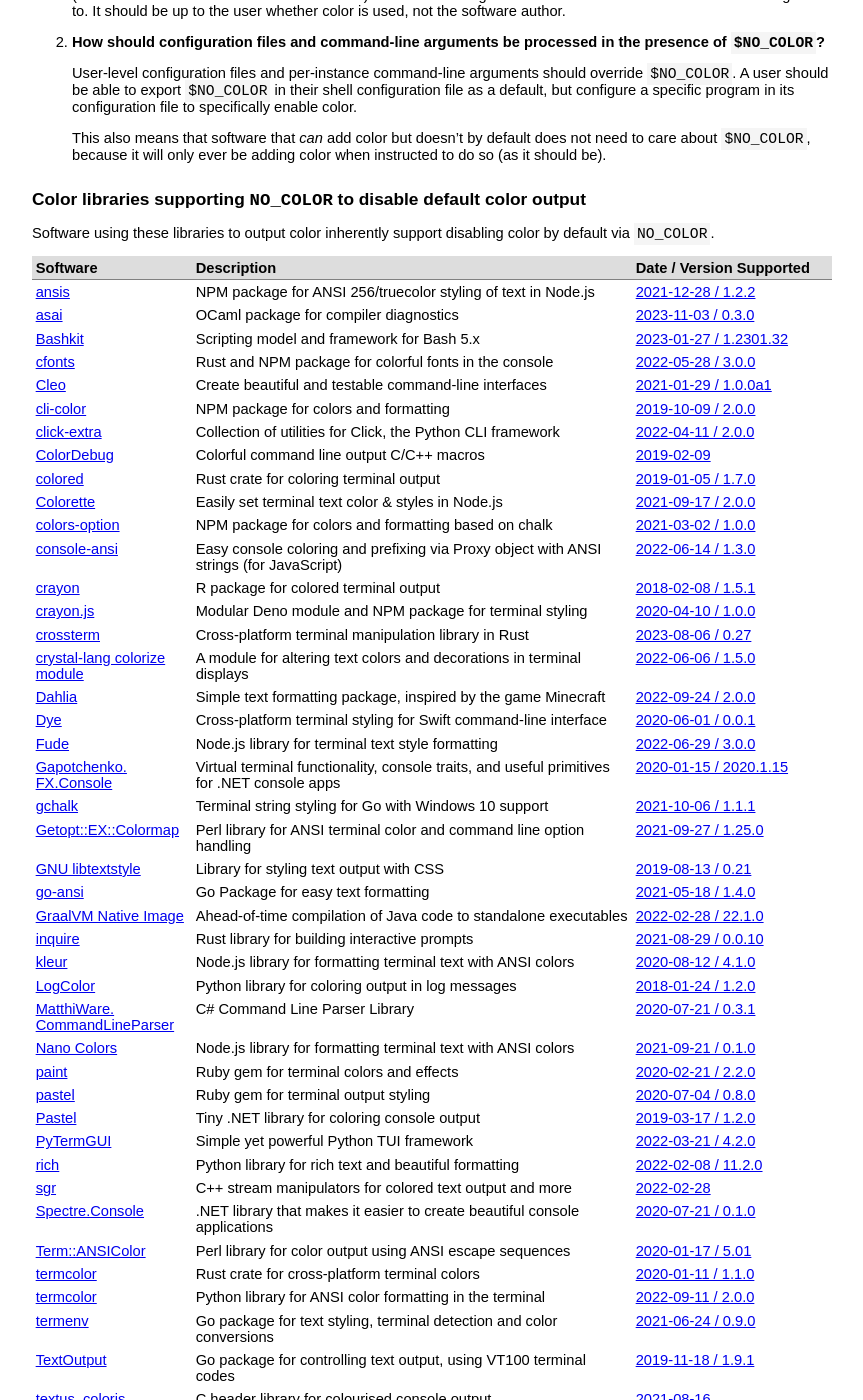
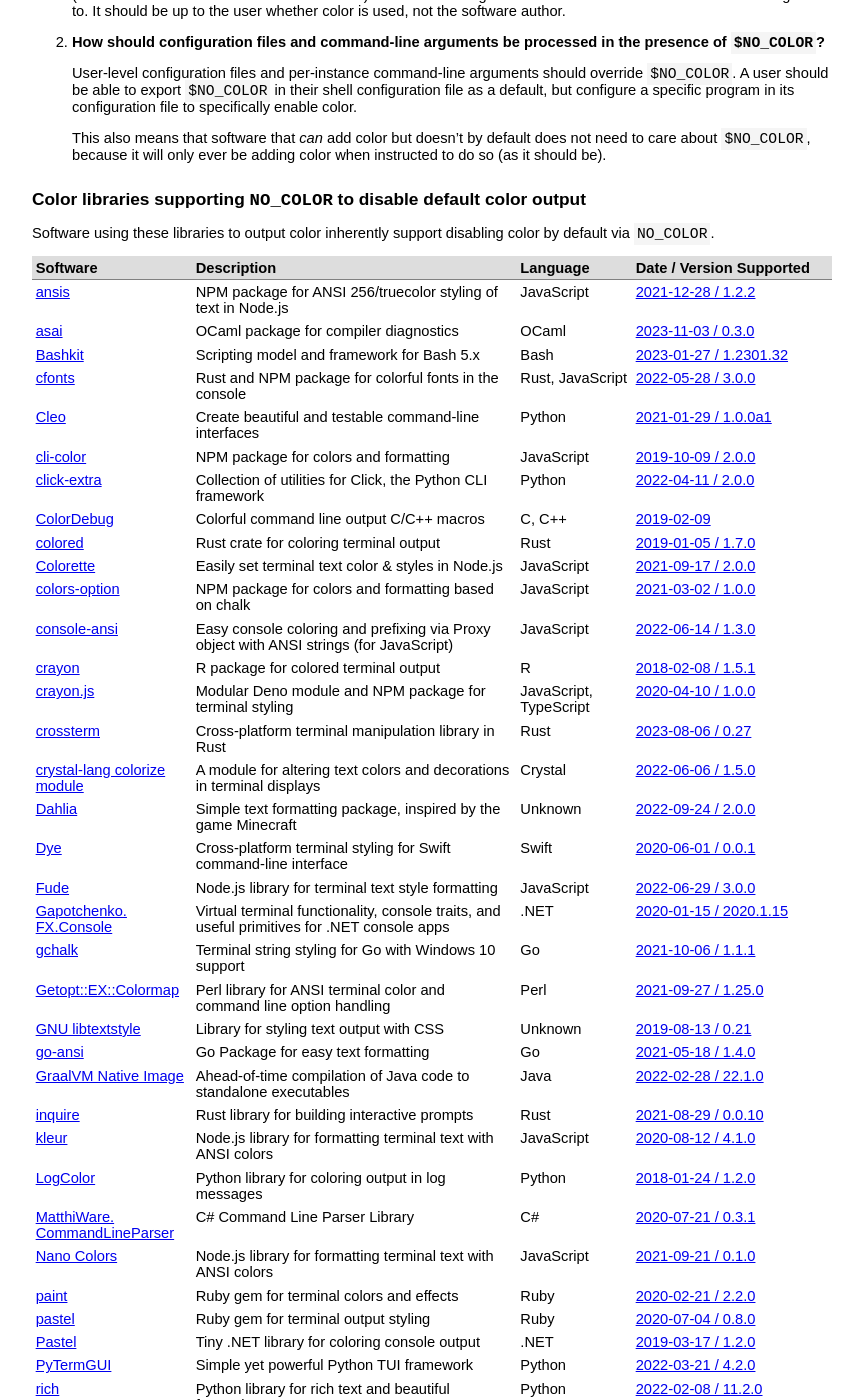
Before and after one commit to jcs/no_color, a Jekyll site: the page built from index.md, in a window 1280 px wide and 1400 px high, scrolled down 922 px. Shown: the whole window, without its empty margins (208-1071 px from the left). Built offline with Jekyll 4.4.1, drawn with Linux system fonts in a browser that asks for light colours; our own code applies the rules of GitHub Pages for plain Markdown files; some of the changed text lies outside the part shown.

Commit message:
Add new Language column to library list

```diff
--- a/index.md
+++ b/index.md
@@ -87,53 +87,53 @@ in the presence of `$NO_COLOR`?**
 Software using these libraries to output color inherently support disabling
 color by default via `NO_COLOR`.
 
-| Software | Description | Date / Version Supported |
-|:-|:-|:-|
-| [ansis](https://github.com/webdiscus/ansis) | NPM package for ANSI 256/truecolor styling of text in Node.js | [2021-12-28 / 1.2.2](https://github.com/webdiscus/ansis/releases/tag/v1.2.2) |
-| [asai](https://github.com/RedPRL/asai) | OCaml package for compiler diagnostics | [2023-11-03 / 0.3.0](https://github.com/RedPRL/asai/releases/tag/0.3.0) |
-| [Bashkit](https://bashkit.wuage.io) | Scripting model and framework for Bash 5.x | [2023-01-27 / 1.2301.32](https://github.com/Wuageorg/bashkit/blob/e99a907f538db88cf8de1a354e5c87b21e27fcea/CHANGELOG.md) |
-| [cfonts](https://github.com/dominikwilkowski/cfonts) | Rust and NPM package for colorful fonts in the console | [2022-05-28 / 3.0.0](https://github.com/dominikwilkowski/cfonts/releases/tag/v3.0.0-nodejs) |
-| [Cleo](https://github.com/python-poetry/cleo) | Create beautiful and testable command-line interfaces | [2021-01-29 / 1.0.0a1](https://github.com/python-poetry/cleo/releases/tag/1.0.0a1) |
-| [cli-color](https://github.com/medikoo/cli-color) | NPM package for colors and formatting | [2019-10-09 / 2.0.0](https://github.com/medikoo/cli-color/releases/tag/v2.0.0) |
-| [click-extra](https://github.com/kdeldycke/click-extra) | Collection of utilities for Click, the Python CLI framework | [2022-04-11 / 2.0.0](https://github.com/kdeldycke/click-extra/blob/main/changelog.md#gh200-2022-04-11-comparev190v200) |
-| [ColorDebug](https://github.com/roboticslab-uc3m/color-debug) | Colorful command line output C/C++ macros | [2019-02-09](https://github.com/roboticslab-uc3m/color-debug/commit/2e2a5bf5a202228985612008967fb63ba8be53d8) |
-| [colored](https://github.com/mackwic/colored) | Rust crate for coloring terminal output | [2019-01-05 / 1.7.0](https://github.com/mackwic/colored/blob/master/CHANGELOG.md#170-january-2019) |
-| [Colorette](https://github.com/jorgebucaran/colorette) | Easily set terminal text color & styles in Node.js | [2021-09-17 / 2.0.0](https://github.com/jorgebucaran/colorette/releases/tag/2.0.0) |
-| [colors-option](https://github.com/ehmicky/colors-option) | NPM package for colors and formatting based on chalk | [2021-03-02 / 1.0.0](https://github.com/ehmicky/colors-option/blob/master/CHANGELOG.md#100) |
-| [console-ansi](https://github.com/dmnsgn/console-ansi) | Easy console coloring and prefixing via Proxy object with ANSI strings (for JavaScript) | [2022-06-14 / 1.3.0](https://github.com/dmnsgn/console-ansi/blob/main/CHANGELOG.md#130-2022-06-14) |
-| [crayon](https://github.com/r-lib/crayon) | R package for colored terminal output | [2018-02-08 / 1.5.1](https://github.com/r-lib/crayon/commit/700800135d04408bf1c99426b3fec9a4073b8a97) |
-| [crayon.js](https://github.com/crayon-js/crayon) | Modular Deno module and NPM package for terminal styling | [2020-04-10 / 1.0.0](https://github.com/crayon-js/crayon/commit/c7f8b1c4a1acecd93592bd330c04da70c0dc7051) |
-| [crossterm](https://github.com/crossterm-rs/crossterm) | Cross-platform terminal manipulation library in Rust | [2023-08-06 / 0.27](https://github.com/crossterm-rs/crossterm/releases/tag/0.27.0) |
-| [crystal-lang colorize module](https://crystal-lang.org/) | A module for altering text colors and decorations in terminal displays | [2022-06-06 / 1.5.0](https://github.com/crystal-lang/crystal/releases/tag/1.5.0) |
-| [Dahlia](https://github.com/trag1c/Dahlia) | Simple text formatting package, inspired by the game Minecraft | [2022-09-24 / 2.0.0](https://github.com/trag1c/Dahlia/commit/c90912d19c4e03bb8144cd2ddf4ba59499daae2d) |
-| [Dye](https://github.com/dduan/Dye) | Cross-platform terminal styling for Swift command-line interface | [2020-06-01 / 0.0.1](https://github.com/dduan/Dye/releases/tag/0.0.1) |
-| [Fude](https://github.com/msanguineti/fude) | Node.js library for terminal text style formatting | [2022-06-29 / 3.0.0](https://github.com/msanguineti/fude/releases/tag/v3.0.0) |
-| [Gapotchenko. FX.Console](https://github.com/gapotchenko/Gapotchenko.FX/tree/master/Source/Gapotchenko.FX.Console) | Virtual terminal functionality, console traits, and useful primitives for .NET console apps | [2020-01-15 / 2020.1.15](https://github.com/gapotchenko/Gapotchenko.FX/releases/tag/v2020.1.15) |
-| [gchalk](https://github.com/jwalton/gchalk) | Terminal string styling for Go with Windows 10 support | [2021-10-06 / 1.1.1](https://github.com/jwalton/gchalk/commit/f82cbdf7a0a48be8a91f9da03a253a7e47b5e40d) |
-| [Getopt::EX::Colormap](https://metacpan.org/release/Getopt-EX) | Perl library for ANSI terminal color and command line option handling | [2021-09-27 / 1.25.0](https://metacpan.org/changes/release/UTASHIRO/Getopt-EX-v1.25.0) |
-| [GNU libtextstyle](https://www.gnu.org/software/gettext/libtextstyle/manual/libtextstyle.html) | Library for styling text output with CSS | [2019-08-13 / 0.21](https://github.com/autotools-mirror/gettext/commit/7040b13946b3dce5fbe2be8ecfda11e03eed7028) |
-| [go-ansi](https://git.sr.ht/~mpldr/go-ansi/) | Go Package for easy text formatting | [2021-05-18 / 1.4.0](https://git.sr.ht/~mpldr/go-ansi/commit/5d3db1d715a4ab8b00dda60b9b87054a4146c1aa) |
-| [GraalVM Native Image](https://www.graalvm.org/native-image/) | Ahead-of-time compilation of Java code to standalone executables | [2022-02-28 / 22.1.0](https://github.com/oracle/graal/commit/20f912e13cd97c3c3b527522b194a61eac71a93b) |
-| [inquire](https://github.com/mikaelmello/inquire) | Rust library for building interactive prompts | [2021-08-29 / 0.0.10](https://github.com/mikaelmello/inquire/releases/tag/v0.0.10) |
-| [kleur](https://github.com/lukeed/kleur) | Node.js library for formatting terminal text with ANSI colors | [2020-08-12 / 4.1.0](https://github.com/lukeed/kleur/releases/tag/v4.1.0) |
-| [LogColor](https://github.com/induane/logcolor) | Python library for coloring output in log messages | [2018-01-24 / 1.2.0](https://github.com/induane/logcolor/commit/0092b0af2a1506eee2b0ca028b1cf51f78fc91fa) |
-| [MatthiWare. CommandLineParser](https://github.com/MatthiWare/CommandLineParser.Core) | C# Command Line Parser Library | [2020-07-21 / 0.3.1](https://github.com/MatthiWare/CommandLineParser.Core/commit/240154043afadee1a581866f537b22048d2f69bc) |
-| [Nano Colors](https://github.com/ai/nanocolors) | Node.js library for formatting terminal text with ANSI colors | [2021-09-21 / 0.1.0](https://github.com/ai/nanocolors/releases/tag/0.1.0) |
-| [paint](https://github.com/janlelis/paint) | Ruby gem for terminal colors and effects | [2020-02-21 / 2.2.0](https://github.com/janlelis/paint/tree/v2.2.0) |
-| [pastel](https://github.com/piotrmurach/pastel) | Ruby gem for terminal output styling | [2020-07-04 / 0.8.0](https://github.com/piotrmurach/pastel/releases/tag/v0.8.0) |
-| [Pastel](https://github.com/silkfire/Pastel) | Tiny .NET library for coloring console output | [2019-03-17 / 1.2.0](https://github.com/silkfire/Pastel/commit/8a89c2930a2b7ff2c6beae67e6c00fe1d74189d5) |
-| [PyTermGUI](https://github.com/bczsalba/pytermgui/) | Simple yet powerful Python TUI framework | [2022-03-21 / 4.2.0](https://github.com/bczsalba/pytermgui/releases/tag/v4.2.0) |
-| [rich](https://github.com/Textualize/rich) | Python library for rich text and beautiful formatting | [2022-02-08 / 11.2.0](https://github.com/Textualize/rich/releases/tag/v11.2.0) |
-| [sgr](https://github.com/datafl4sh/sgr) | C++ stream manipulators for colored text output and more | [2022-02-28](https://github.com/datafl4sh/sgr/commit/a9fede27b1966e0104567541535fd40c9c7b6ef3) |
-| [Spectre.Console](https://github.com/spectreconsole/spectre.console) | .NET library that makes it easier to create beautiful console applications | [2020-07-21 / 0.1.0](https://github.com/spectreconsole/spectre.console/commit/334dcddc1aa62953ad6c2190344bf5b94820614c) |
-| [Term::ANSIColor](https://metacpan.org/release/Term-ANSIColor) | Perl library for color output using ANSI escape sequences | [2020-01-17 / 5.01](https://metacpan.org/changes/release/RRA/Term-ANSIColor-5.01) |
-| [termcolor](https://github.com/BurntSushi/termcolor) | Rust crate for cross-platform terminal colors | [2020-01-11 / 1.1.0](https://github.com/BurntSushi/termcolor/commit/423e28eb69a77799179474575869c5b0433d6adb) |
-| [termcolor](https://github.com/termcolor/termcolor) | Python library for ANSI color formatting in the terminal | [2022-09-11 / 2.0.0](https://github.com/termcolor/termcolor/releases/tag/2.0.0) |
-| [termenv](https://github.com/muesli/termenv) | Go package for text styling, terminal detection and color conversions | [2021-06-24 / 0.9.0](https://github.com/muesli/termenv/releases/tag/v0.9.0) |
-| [TextOutput](https://github.com/xyproto/textoutput) | Go package for controlling text output, using VT100 terminal codes | [2019-11-18 / 1.9.1](https://github.com/xyproto/textoutput/tree/v1.9.1) |
-| [textus\_coloris](https://github.com/ac000/textus_coloris) | C header library for colourised console output | [2021-08-16](https://github.com/ac000/textus_coloris/commit/4930b7a531beebf772f82b3dbaa60d0a47d50c1b) |
-| [Warna](https://github.com/komothecat/warna) | Terminal text styling library for Lua | [2024-02-11 / 0.1.0](https://github.com/komothecat/warna/releases/tag/v0.1.0-1) |
-| [XConsole](https://github.com/chubrik/XConsole) | .NET console with coloring, pinning & positioning | [2022-04-22 / 1.0.5](https://github.com/chubrik/XConsole/releases/tag/1.0.5) |
+| Software | Description | Language | Date / Version Supported |
+|:-|:-|:-|:-|
+| [ansis](https://github.com/webdiscus/ansis) | NPM package for ANSI 256/truecolor styling of text in Node.js | JavaScript | [2021-12-28 / 1.2.2](https://github.com/webdiscus/ansis/releases/tag/v1.2.2) |
+| [asai](https://github.com/RedPRL/asai) | OCaml package for compiler diagnostics | OCaml | [2023-11-03 / 0.3.0](https://github.com/RedPRL/asai/releases/tag/0.3.0) |
+| [Bashkit](https://bashkit.wuage.io) | Scripting model and framework for Bash 5.x | Bash | [2023-01-27 / 1.2301.32](https://github.com/Wuageorg/bashkit/blob/e99a907f538db88cf8de1a354e5c87b21e27fcea/CHANGELOG.md) |
+| [cfonts](https://github.com/dominikwilkowski/cfonts) | Rust and NPM package for colorful fonts in the console | Rust, JavaScript | [2022-05-28 / 3.0.0](https://github.com/dominikwilkowski/cfonts/releases/tag/v3.0.0-nodejs) |
+| [Cleo](https://github.com/python-poetry/cleo) | Create beautiful and testable command-line interfaces | Python | [2021-01-29 / 1.0.0a1](https://github.com/python-poetry/cleo/releases/tag/1.0.0a1) |
+| [cli-color](https://github.com/medikoo/cli-color) | NPM package for colors and formatting | JavaScript | [2019-10-09 / 2.0.0](https://github.com/medikoo/cli-color/releases/tag/v2.0.0) |
+| [click-extra](https://github.com/kdeldycke/click-extra) | Collection of utilities for Click, the Python CLI framework | Python | [2022-04-11 / 2.0.0](https://github.com/kdeldycke/click-extra/blob/main/changelog.md#gh200-2022-04-11-comparev190v200) |
+| [ColorDebug](https://github.com/roboticslab-uc3m/color-debug) | Colorful command line output C/C++ macros | C, C++ | [2019-02-09](https://github.com/roboticslab-uc3m/color-debug/commit/2e2a5bf5a202228985612008967fb63ba8be53d8) |
+| [colored](https://github.com/mackwic/colored) | Rust crate for coloring terminal output | Rust | [2019-01-05 / 1.7.0](https://github.com/mackwic/colored/blob/master/CHANGELOG.md#170-january-2019) |
+| [Colorette](https://github.com/jorgebucaran/colorette) | Easily set terminal text color & styles in Node.js | JavaScript | [2021-09-17 / 2.0.0](https://github.com/jorgebucaran/colorette/releases/tag/2.0.0) |
+| [colors-option](https://github.com/ehmicky/colors-option) | NPM package for colors and formatting based on chalk | JavaScript | [2021-03-02 / 1.0.0](https://github.com/ehmicky/colors-option/blob/master/CHANGELOG.md#100) |
+| [console-ansi](https://github.com/dmnsgn/console-ansi) | Easy console coloring and prefixing via Proxy object with ANSI strings (for JavaScript) | JavaScript | [2022-06-14 / 1.3.0](https://github.com/dmnsgn/console-ansi/blob/main/CHANGELOG.md#130-2022-06-14) |
+| [crayon](https://github.com/r-lib/crayon) | R package for colored terminal output | R | [2018-02-08 / 1.5.1](https://github.com/r-lib/crayon/commit/700800135d04408bf1c99426b3fec9a4073b8a97) |
+| [crayon.js](https://github.com/crayon-js/crayon) | Modular Deno module and NPM package for terminal styling | JavaScript, TypeScript | [2020-04-10 / 1.0.0](https://github.com/crayon-js/crayon/commit/c7f8b1c4a1acecd93592bd330c04da70c0dc7051) |
+| [crossterm](https://github.com/crossterm-rs/crossterm) | Cross-platform terminal manipulation library in Rust | Rust | [2023-08-06 / 0.27](https://github.com/crossterm-rs/crossterm/releases/tag/0.27.0) |
+| [crystal-lang colorize module](https://crystal-lang.org/) | A module for altering text colors and decorations in terminal displays | Crystal | [2022-06-06 / 1.5.0](https://github.com/crystal-lang/crystal/releases/tag/1.5.0) |
+| [Dahlia](https://github.com/trag1c/Dahlia) | Simple text formatting package, inspired by the game Minecraft | Unknown | [2022-09-24 / 2.0.0](https://github.com/trag1c/Dahlia/commit/c90912d19c4e03bb8144cd2ddf4ba59499daae2d) |
+| [Dye](https://github.com/dduan/Dye) | Cross-platform terminal styling for Swift command-line interface | Swift | [2020-06-01 / 0.0.1](https://github.com/dduan/Dye/releases/tag/0.0.1) |
+| [Fude](https://github.com/msanguineti/fude) | Node.js library for terminal text style formatting | JavaScript | [2022-06-29 / 3.0.0](https://github.com/msanguineti/fude/releases/tag/v3.0.0) |
+| [Gapotchenko. FX.Console](https://github.com/gapotchenko/Gapotchenko.FX/tree/master/Source/Gapotchenko.FX.Console) | Virtual terminal functionality, console traits, and useful primitives for .NET console apps | .NET | [2020-01-15 / 2020.1.15](https://github.com/gapotchenko/Gapotchenko.FX/releases/tag/v2020.1.15) |
+| [gchalk](https://github.com/jwalton/gchalk) | Terminal string styling for Go with Windows 10 support | Go | [2021-10-06 / 1.1.1](https://github.com/jwalton/gchalk/commit/f82cbdf7a0a48be8a91f9da03a253a7e47b5e40d) |
+| [Getopt::EX::Colormap](https://metacpan.org/release/Getopt-EX) | Perl library for ANSI terminal color and command line option handling | Perl | [2021-09-27 / 1.25.0](https://metacpan.org/changes/release/UTASHIRO/Getopt-EX-v1.25.0) |
+| [GNU libtextstyle](https://www.gnu.org/software/gettext/libtextstyle/manual/libtextstyle.html) | Library for styling text output with CSS | Unknown | [2019-08-13 / 0.21](https://github.com/autotools-mirror/gettext/commit/7040b13946b3dce5fbe2be8ecfda11e03eed7028) |
+| [go-ansi](https://git.sr.ht/~mpldr/go-ansi/) | Go Package for easy text formatting | Go | [2021-05-18 / 1.4.0](https://git.sr.ht/~mpldr/go-ansi/commit/5d3db1d715a4ab8b00dda60b9b87054a4146c1aa) |
+| [GraalVM Native Image](https://www.graalvm.org/native-image/) | Ahead-of-time compilation of Java code to standalone executables | Java | [2022-02-28 / 22.1.0](https://github.com/oracle/graal/commit/20f912e13cd97c3c3b527522b194a61eac71a93b) |
+| [inquire](https://github.com/mikaelmello/inquire) | Rust library for building interactive prompts | Rust | [2021-08-29 / 0.0.10](https://github.com/mikaelmello/inquire/releases/tag/v0.0.10) |
+| [kleur](https://github.com/lukeed/kleur) | Node.js library for formatting terminal text with ANSI colors | JavaScript | [2020-08-12 / 4.1.0](https://github.com/lukeed/kleur/releases/tag/v4.1.0) |
+| [LogColor](https://github.com/induane/logcolor) | Python library for coloring output in log messages | Python | [2018-01-24 / 1.2.0](https://github.com/induane/logcolor/commit/0092b0af2a1506eee2b0ca028b1cf51f78fc91fa) |
+| [MatthiWare. CommandLineParser](https://github.com/MatthiWare/CommandLineParser.Core) | C# Command Line Parser Library | C# | [2020-07-21 / 0.3.1](https://github.com/MatthiWare/CommandLineParser.Core/commit/240154043afadee1a581866f537b22048d2f69bc) |
+| [Nano Colors](https://github.com/ai/nanocolors) | Node.js library for formatting terminal text with ANSI colors | JavaScript | [2021-09-21 / 0.1.0](https://github.com/ai/nanocolors/releases/tag/0.1.0) |
+| [paint](https://github.com/janlelis/paint) | Ruby gem for terminal colors and effects | Ruby | [2020-02-21 / 2.2.0](https://github.com/janlelis/paint/tree/v2.2.0) |
+| [pastel](https://github.com/piotrmurach/pastel) | Ruby gem for terminal output styling | Ruby | [2020-07-04 / 0.8.0](https://github.com/piotrmurach/pastel/releases/tag/v0.8.0) |
+| [Pastel](https://github.com/silkfire/Pastel) | Tiny .NET library for coloring console output | .NET | [2019-03-17 / 1.2.0](https://github.com/silkfire/Pastel/commit/8a89c2930a2b7ff2c6beae67e6c00fe1d74189d5) |
+| [PyTermGUI](https://github.com/bczsalba/pytermgui/) | Simple yet powerful Python TUI framework | Python | [2022-03-21 / 4.2.0](https://github.com/bczsalba/pytermgui/releases/tag/v4.2.0) |
+| [rich](https://github.com/Textualize/rich) | Python library for rich text and beautiful formatting | Python | [2022-02-08 / 11.2.0](https://github.com/Textualize/rich/releases/tag/v11.2.0) |
+| [sgr](https://github.com/datafl4sh/sgr) | C++ stream manipulators for colored text output and more | C++ | [2022-02-28](https://github.com/datafl4sh/sgr/commit/a9fede27b1966e0104567541535fd40c9c7b6ef3) |
+| [Spectre.Console](https://github.com/spectreconsole/spectre.console) | .NET library that makes it easier to create beautiful console applications | .NET | [2020-07-21 / 0.1.0](https://github.com/spectreconsole/spectre.console/commit/334dcddc1aa62953ad6c2190344bf5b94820614c) |
+| [Term::ANSIColor](https://metacpan.org/release/Term-ANSIColor) | Perl library for color output using ANSI escape sequences | Perl | [2020-01-17 / 5.01](https://metacpan.org/changes/release/RRA/Term-ANSIColor-5.01) |
+| [termcolor](https://github.com/BurntSushi/termcolor) | Rust crate for cross-platform terminal colors | Rust | [2020-01-11 / 1.1.0](https://github.com/BurntSushi/termcolor/commit/423e28eb69a77799179474575869c5b0433d6adb) |
+| [termcolor](https://github.com/termcolor/termcolor) | Python library for ANSI color formatting in the terminal | Python | [2022-09-11 / 2.0.0](https://github.com/termcolor/termcolor/releases/tag/2.0.0) |
+| [termenv](https://github.com/muesli/termenv) | Go package for text styling, terminal detection and color conversions | Go | [2021-06-24 / 0.9.0](https://github.com/muesli/termenv/releases/tag/v0.9.0) |
+| [TextOutput](https://github.com/xyproto/textoutput) | Go package for controlling text output, using VT100 terminal codes | Go | [2019-11-18 / 1.9.1](https://github.com/xyproto/textoutput/tree/v1.9.1) |
+| [textus_coloris](https://github.com/ac000/textus_coloris) | C header library for colourised console output | C | [2021-08-16](https://github.com/ac000/textus_coloris/commit/4930b7a531beebf772f82b3dbaa60d0a47d50c1b) |
+| [Warna](https://github.com/komothecat/warna) | Terminal text styling library for Lua | Lua | [2024-02-11 / 0.1.0](https://github.com/komothecat/warna/releases/tag/v0.1.0-1) |
+| [XConsole](https://github.com/chubrik/XConsole) | .NET console with coloring, pinning & positioning | .NET | [2022-04-22 / 1.0.5](https://github.com/chubrik/XConsole/releases/tag/1.0.5) |
 {: rules="groups"}
 
 ## Software directly supporting `NO_COLOR` to disable color output by default
```
